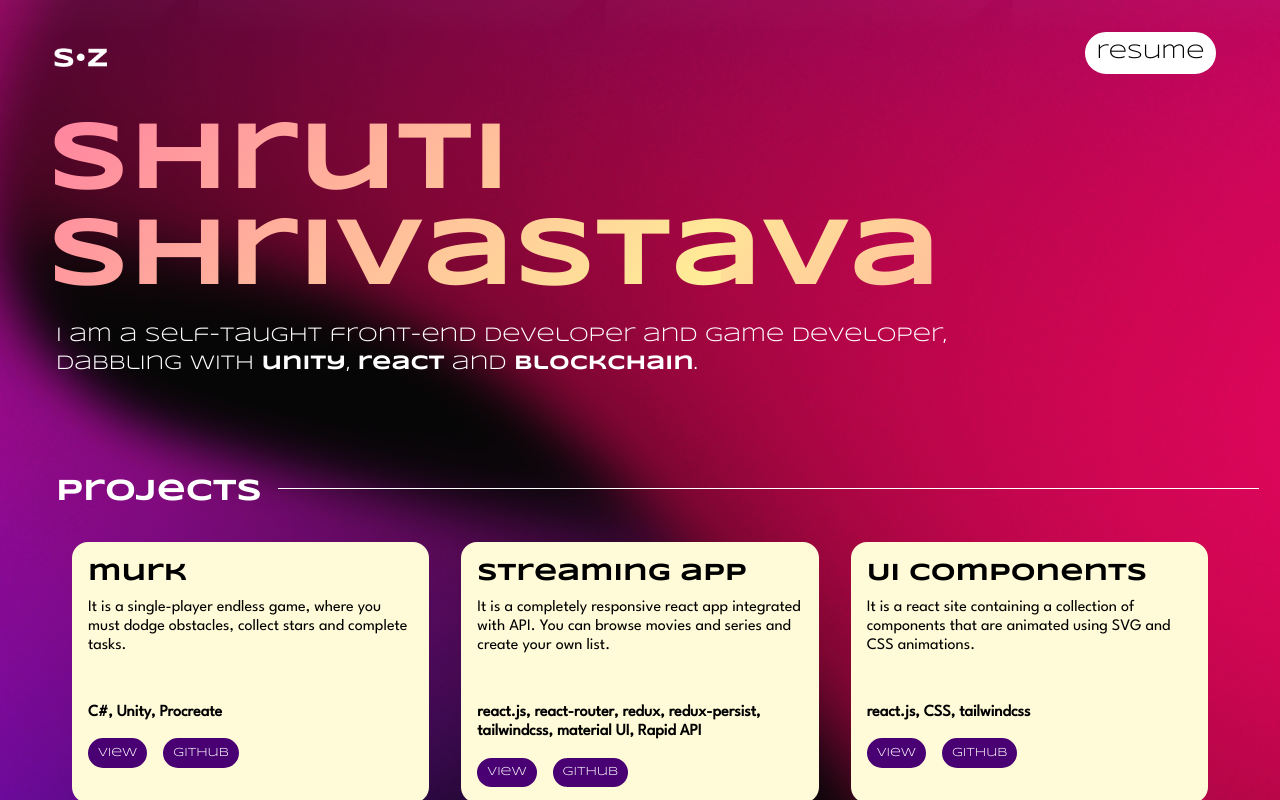
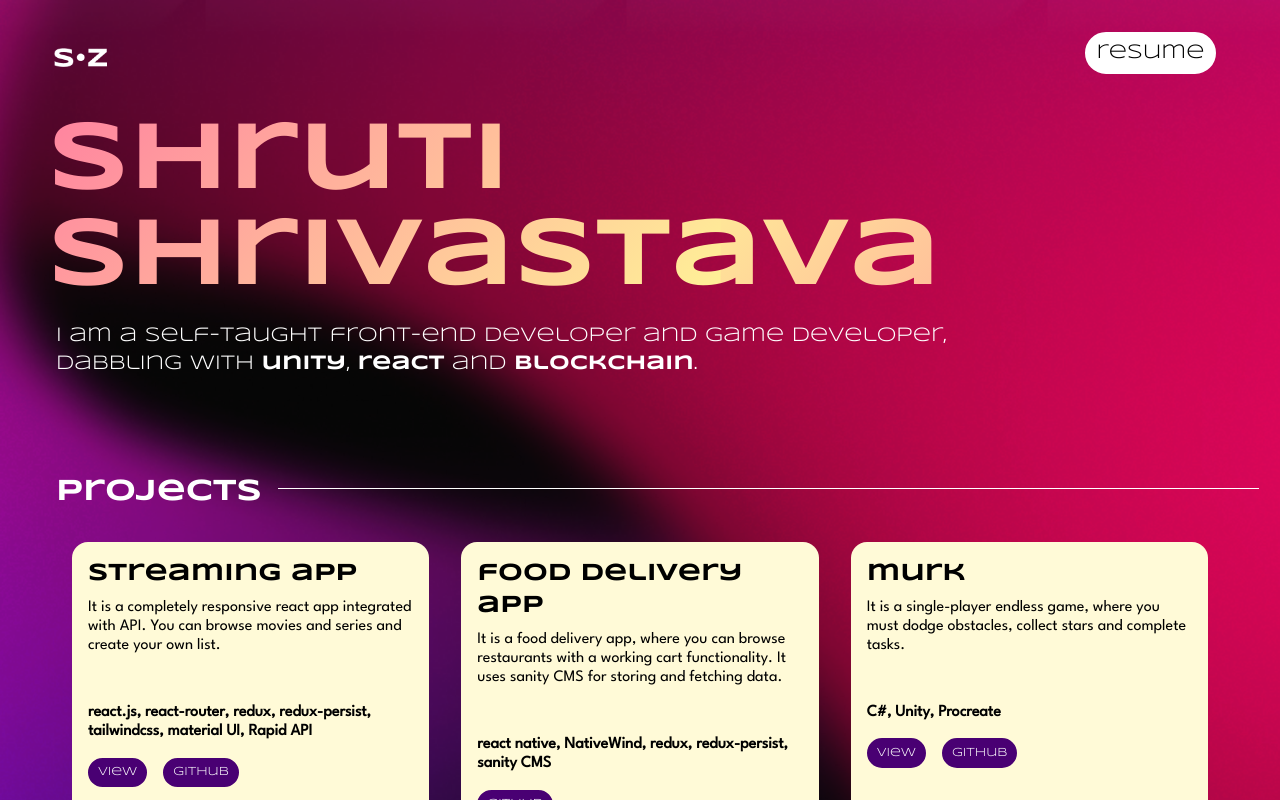
Before and after one commit to shrutishri2208/portfolio, a React (Create React App) app: page /projects in a window 1280 px wide. Shown: the top 800 px of the page. Built offline with nearby package versions, Linux system fonts and the light colour scheme.

Commit message:
projects

```diff
--- a/src/projects.js
+++ b/src/projects.js
@@ -1,15 +1,6 @@
 export const projects = [
   {
     id: 1,
-    title: "murk",
-    tech: ["C#", "Unity", "Procreate"],
-    desc: "It is a single-player endless game, where you must dodge obstacles, collect stars and complete tasks.",
-    projectLink:
-      "https://play.google.com/store/apps/details?id=com.shrutz.murk",
-    githubLink: "https://github.com/shrutishri2208/murk",
-  },
-  {
-    id: 2,
     title: "streaming app",
     tech: [
       "react.js",
@@ -23,6 +14,28 @@ export const projects = [
     desc: "It is a completely responsive react app integrated with API. You can browse movies and series and create your own list.",
     projectLink: "https://streaming-app-green.vercel.app/",
     githubLink: "https://github.com/shrutishri2208/streaming-app",
+  },
+  {
+    id: 2,
+    title: "food delivery app",
+    tech: [
+      "react native",
+      "NativeWind",
+      "redux",
+      "redux-persist",
+      "sanity CMS",
+    ],
+    desc: "It is a food delivery app, where you can browse restaurants with a working cart functionality. It uses sanity CMS for storing and fetching data.",
+    githubLink: "https://github.com/shrutishri2208/food-delivery-app",
+  },
+  {
+    id: 2,
+    title: "murk",
+    tech: ["C#", "Unity", "Procreate"],
+    desc: "It is a single-player endless game, where you must dodge obstacles, collect stars and complete tasks.",
+    projectLink:
+      "https://play.google.com/store/apps/details?id=com.shrutz.murk",
+    githubLink: "https://github.com/shrutishri2208/murk",
   },
   {
     id: 3,
```
